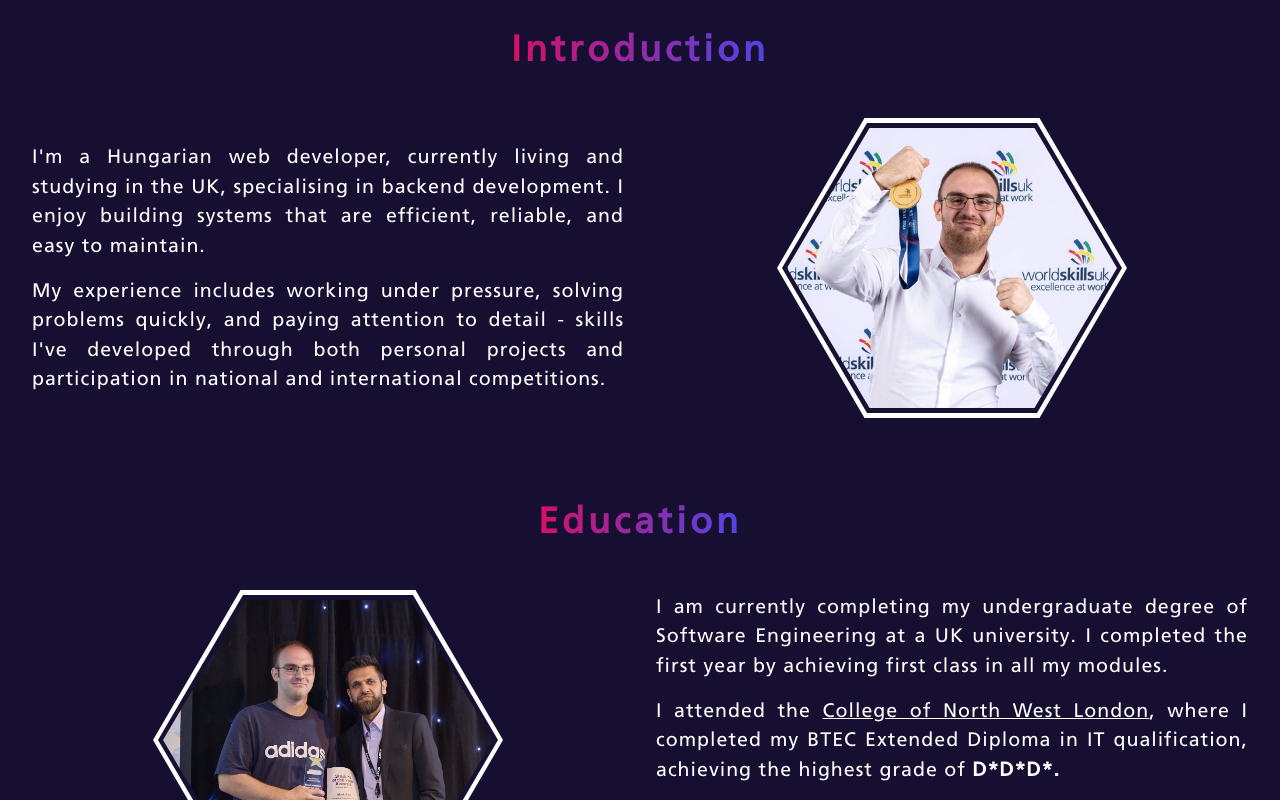
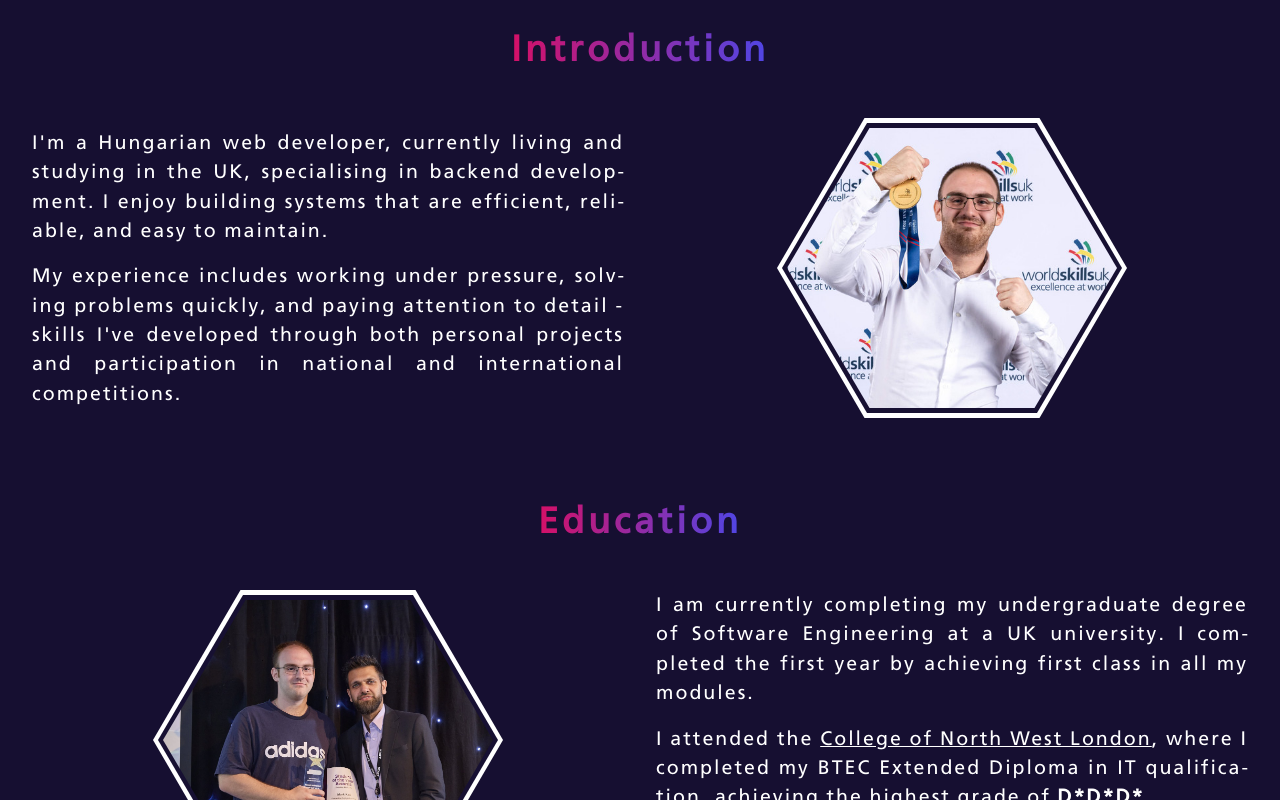
Before and after one commit to InterMaus1154/portfolio_24, a React (Vite) app: page / in a window 1280 px wide. Shown: the part 980-1780 px from the top of the page. Built offline with nearby package versions, Linux system fonts and the light colour scheme.

Commit message:
fix about word space

```diff
--- a/src/components/about/About.css
+++ b/src/components/about/About.css
@@ -37,7 +37,10 @@
     font-size: 1.225rem;
     align-self: center;
     line-height: 1.5;
-    letter-spacing: 1px;
+    letter-spacing: 2px;
+    word-spacing: -0.05em;
+    hyphens: auto;
+    -webkit-hyphens: auto;
 }
 
 .about-block .block--subtitle{
```
